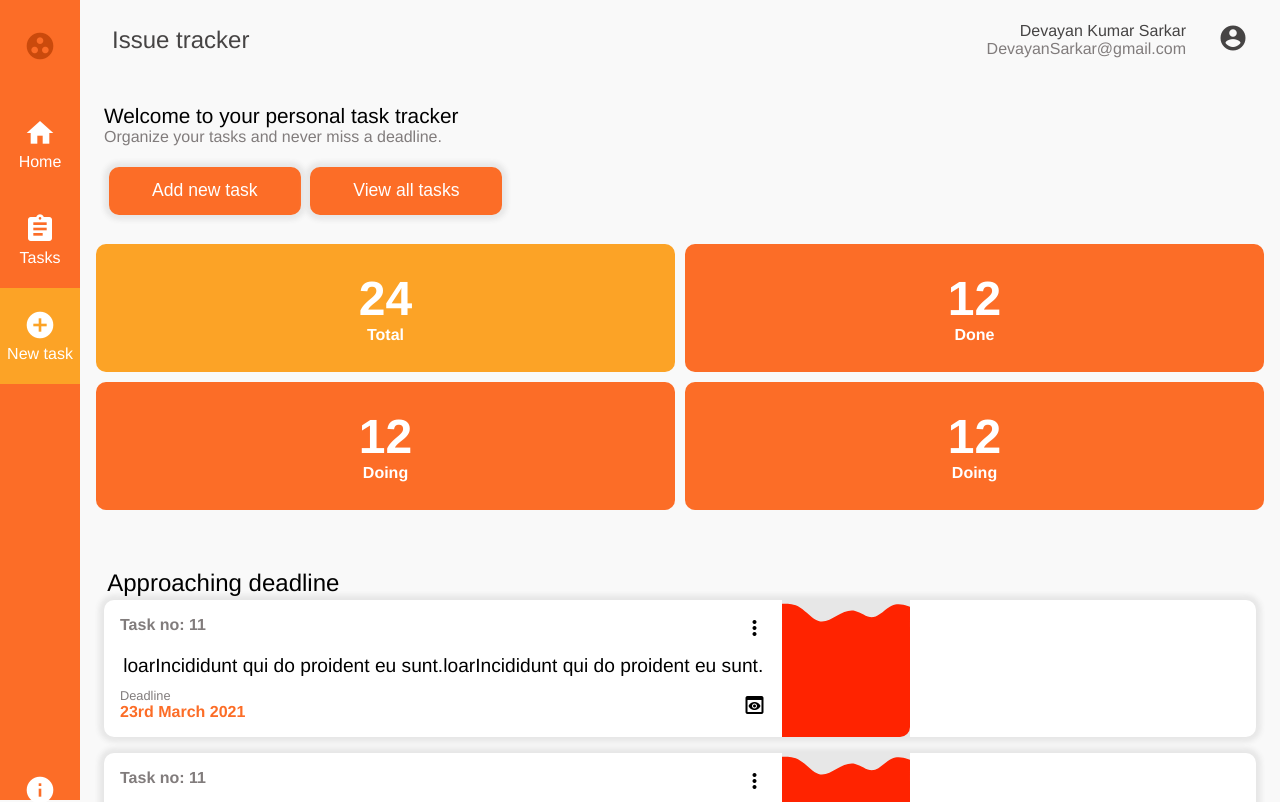
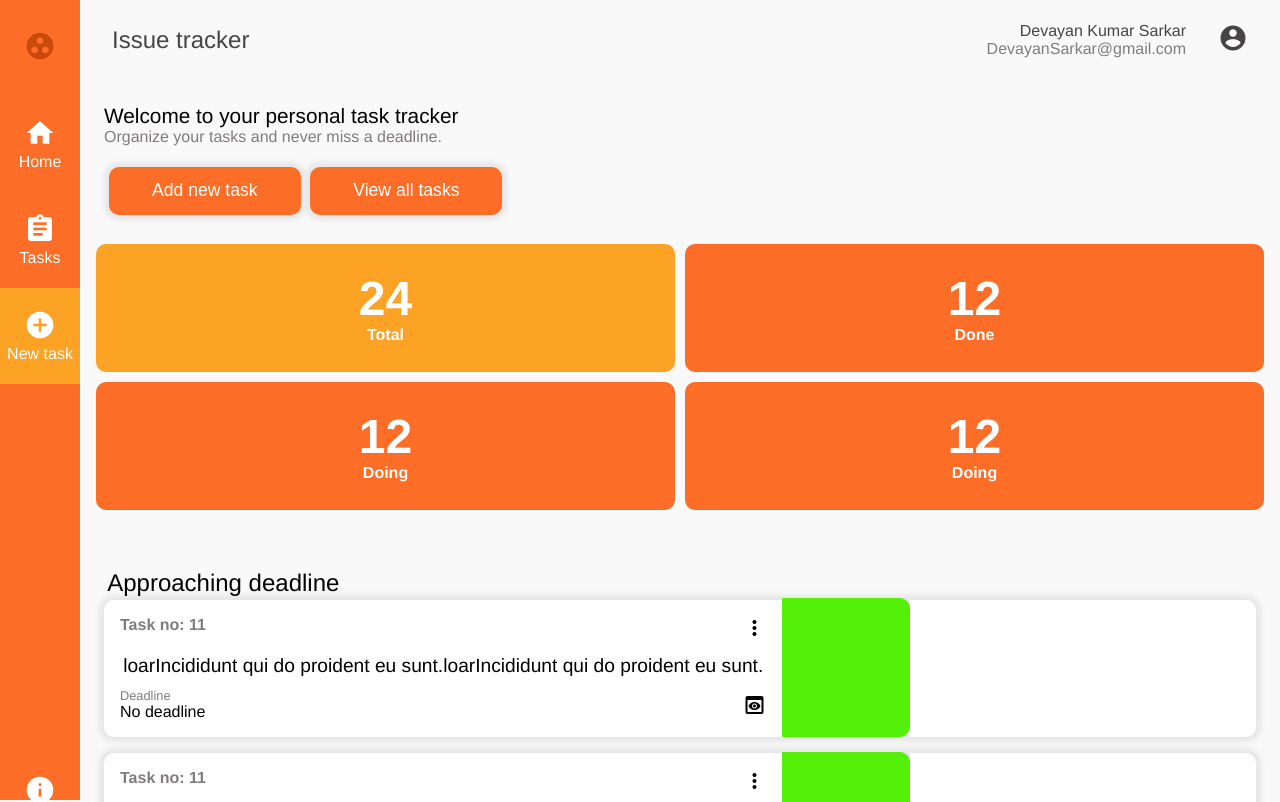
Before and after one commit to devayansarkar/issue-tracker, a Vue app in the folder frontend/: page /home in a window 1280 px wide. Shown: the top 802 px of the page. Built offline with nearby package versions, Linux system fonts and the light colour scheme.

Commit message:
making the component react to the properties passed

```diff
--- a/frontend/src/components/TaskCard.vue
+++ b/frontend/src/components/TaskCard.vue
@@ -17,7 +17,12 @@
       <div class="footer">
         <div class="deadline">
           <div class="text">Deadline</div>
-          <div class="date danger">{{deadline}}</div>
+          <div
+            class="date"
+            :class="this.deadlineType === 'danger' ? 'danger' : ''"
+          >
+            {{ parsedDate }}
+          </div>
         </div>
         <div class="view">
           <span class="material-icons"> preview </span>
@@ -25,27 +30,93 @@
       </div>
     </div>
     <div class="status">
-      <svg xmlns="http://www.w3.org/2000/svg" viewBox="0 0 1440 320">
-        <path
-          fill="#FF2300"
-          fill-opacity="1"
-          d="M0,32L34.3,32C68.6,32,137,32,206,74.7C274.3,117,343,203,411,224C480,245,549,203,617,165.3C685.7,128,754,96,823,112C891.4,128,960,192,1029,181.3C1097.1,171,1166,85,1234,53.3C1302.9,21,1371,43,1406,53.3L1440,64L1440,320L1405.7,320C1371.4,320,1303,320,1234,320C1165.7,320,1097,320,1029,320C960,320,891,320,823,320C754.3,320,686,320,617,320C548.6,320,480,320,411,320C342.9,320,274,320,206,320C137.1,320,69,320,34,320L0,320Z"
-        ></path>
-      </svg>
-      <div class="progress danger eighty"></div>
+      <WavePath :fill="svgFillColor" :class="this.deadlineStatus ==='hundred' ? 'remove-svg' :''"/>
+      <div
+        class="progress"
+        :class="`${this.deadlineStatus} ${this.deadlineType}`"
+      ></div>
     </div>
   </div>
 </template>
 
 <script>
+import moment from 'moment';
+import WavePath from './WavePath.vue';
+
 export default {
   name: 'TaskCard',
+  data() {
+    return {
+      deadlineStatus: '',
+      deadlineType: 'success',
+    };
+  },
+  components: {
+    WavePath,
+  },
   props: {
-    taskNumber: Number,
+    taskNumber: String,
     title: String,
     description: String,
     deadline: String,
     startDate: String,
+  },
+  computed: {
+    parsedDate() {
+      const value = this.deadline;
+      const formattedDate = moment(value, 'DD/MM/YYYY');
+      if (formattedDate.isValid()) {
+        return formattedDate.toLocaleString().substring(0, 16);
+      }
+      return 'No deadline';
+    },
+    svgFillColor() {
+      const success = '#54F00A';
+      const warning = '#F0CB0A';
+      const danger = '#FF2300';
+      switch (this.deadlineType) {
+        case 'danger':
+          return danger;
+        case 'warning':
+          return warning;
+        default:
+          return success;
+      }
+    },
+  },
+  created() {
+    if (this.deadline === undefined || this.startDate === undefined) {
+      this.deadlineStatus = 'hundred';
+      return;
+    }
+    const postedDate = moment(this.startDate);
+    const formattedDeadline = moment(this.deadline, 'DD/MM/YYYY');
+    const pendingTime = formattedDeadline.diff(moment(), 'days');
+    const originalTimeAlloted = formattedDeadline.diff(postedDate, 'days');
+    const daysPending = (pendingTime / originalTimeAlloted) * 100;
+    const daysConsumed = 100 - daysPending;
+
+    if (Number.isNaN(daysConsumed) || !formattedDeadline.isValid()) {
+      this.deadlineStatus = 'hundred';
+      return;
+    }
+    if (daysConsumed >= 100) {
+      this.deadlineStatus = 'hundred';
+      this.deadlineType = 'danger';
+    } else if (daysConsumed > 80) {
+      this.deadlineStatus = 'eighty';
+      this.deadlineType = 'danger';
+    } else if (daysConsumed > 60) {
+      this.deadlineStatus = 'sixty';
+      this.deadlineType = 'warning';
+    } else if (daysConsumed > 50) {
+      this.deadlineStatus = 'fifty';
+      this.deadlineType = 'warning';
+    } else if (daysConsumed > 20) {
+      this.deadlineStatus = 'twenty';
+    } else {
+      this.deadlineStatus = 'ten';
+    }
   },
 };
 </script>
```
